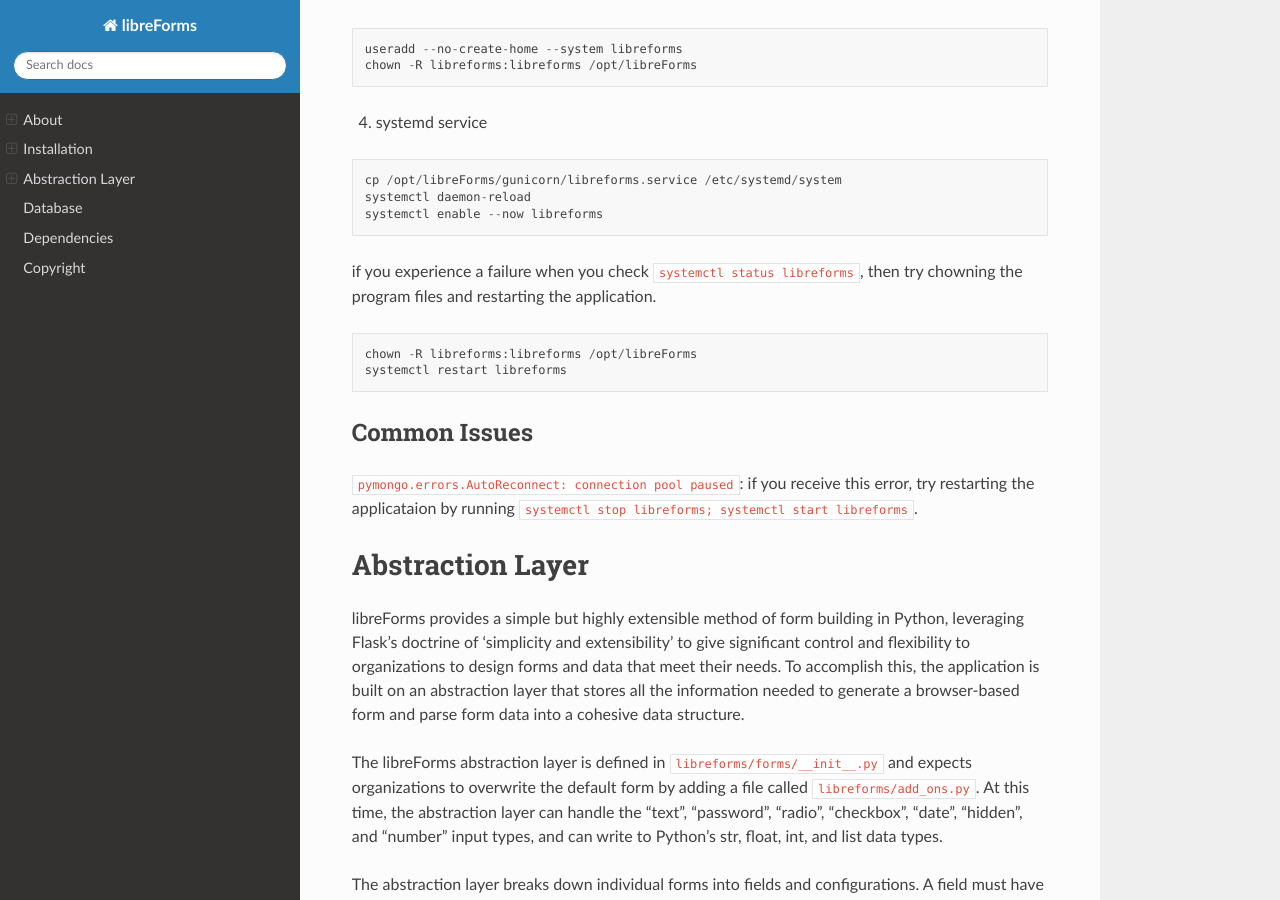
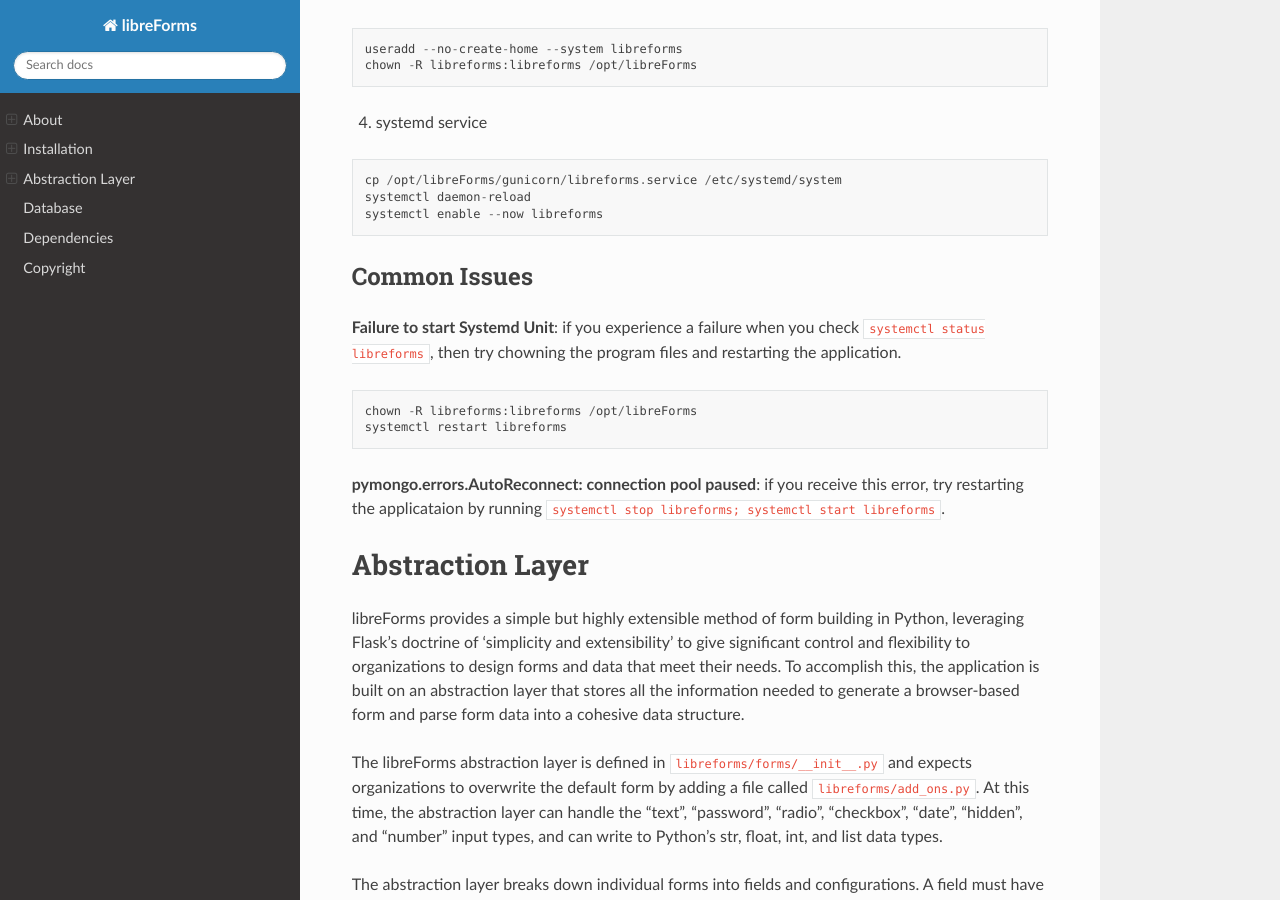
Before and after one commit to libreForms/libreForms-flask, a Sphinx documentation site: the page built from docs/source/index.md, in a window 1280 px wide and 900 px high, scrolled down 4569 px. Built offline with Sphinx 7.4.7 and the Read the Docs theme 2.0.0, drawn with Linux system fonts in a browser that asks for light colours.

````diff
--- a/docs/source/index.md
+++ b/docs/source/index.md
@@ -154,17 +154,18 @@ systemctl daemon-reload
 systemctl enable --now libreforms
 ```
 
-if you experience a failure when you check `systemctl status libreforms`, then try chowning the program files and restarting the application.
+
+### Common Issues
+
+
+**Failure to start Systemd Unit**: if you experience a failure when you check `systemctl status libreforms`, then try chowning the program files and restarting the application.
 
 ```
 chown -R libreforms:libreforms /opt/libreForms
 systemctl restart libreforms
 ```
 
-### Common Issues
-
-`pymongo.errors.AutoReconnect: connection pool paused`: if you receive this error, try restarting the applicataion by running `systemctl stop libreforms; systemctl start libreforms`.
-
+**pymongo.errors.AutoReconnect: connection pool paused**: if you receive this error, try restarting the applicataion by running `systemctl stop libreforms; systemctl start libreforms`.
 
 ## Abstraction Layer
 
````
